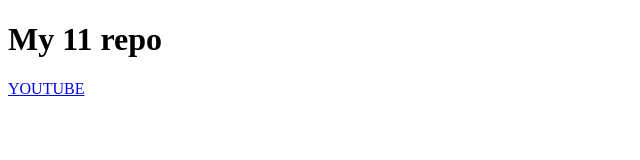
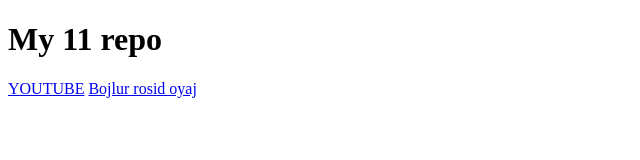
Before and after one commit to mdsagor2398/my-11-repo, a plain HTML site: page index.html in a window 1280 px wide. Shown: the whole page, without its empty margins (0-640 px from the left). Drawn offline with Linux system fonts and the light colour scheme.

Commit message:
new link added

```diff
--- a/index.html
+++ b/index.html
@@ -8,5 +8,6 @@
 <body>
     <h1>My 11 repo</h1>
     <a href="https://www.youtube.com/">YOUTUBE</a>
+    <a href="https://www.youtube.com/watch?v=bddRLhoXf-c&t=1644s">Bojlur rosid oyaj</a>
 </body>
 </html>
```
